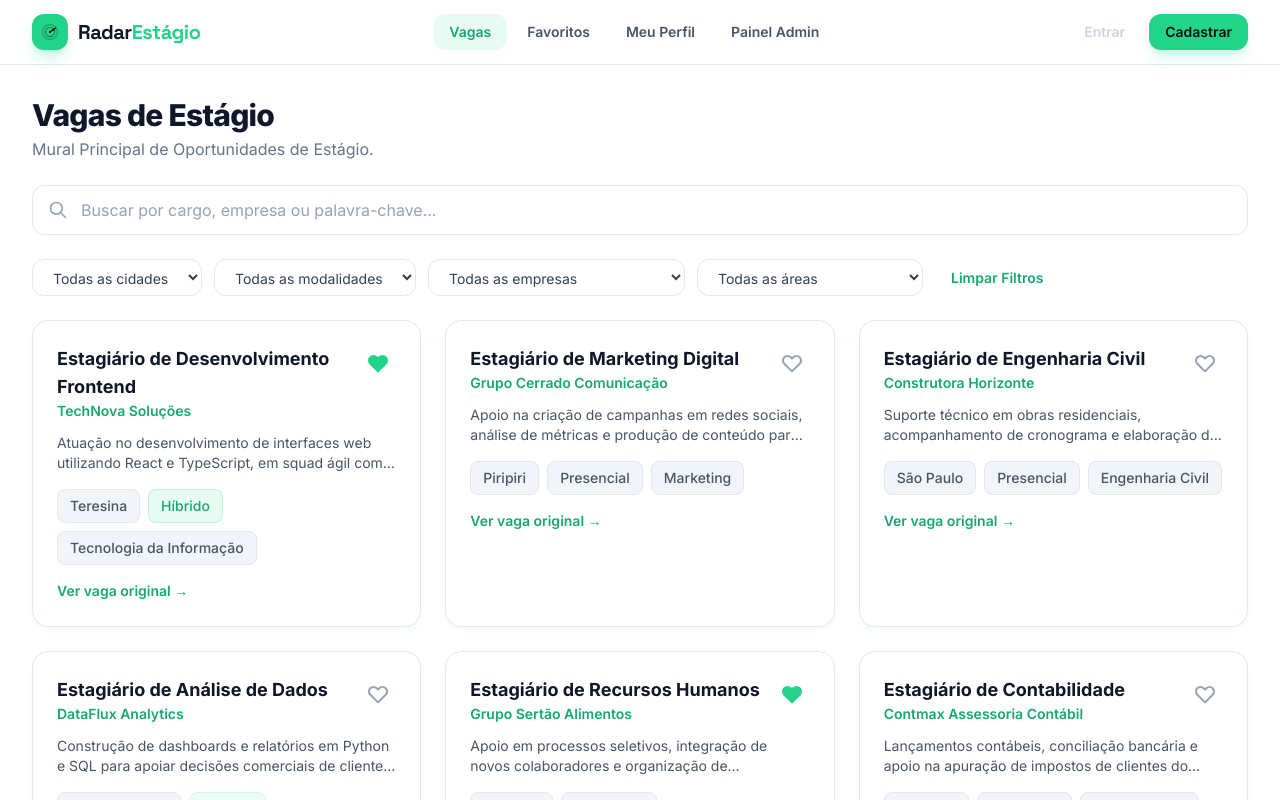
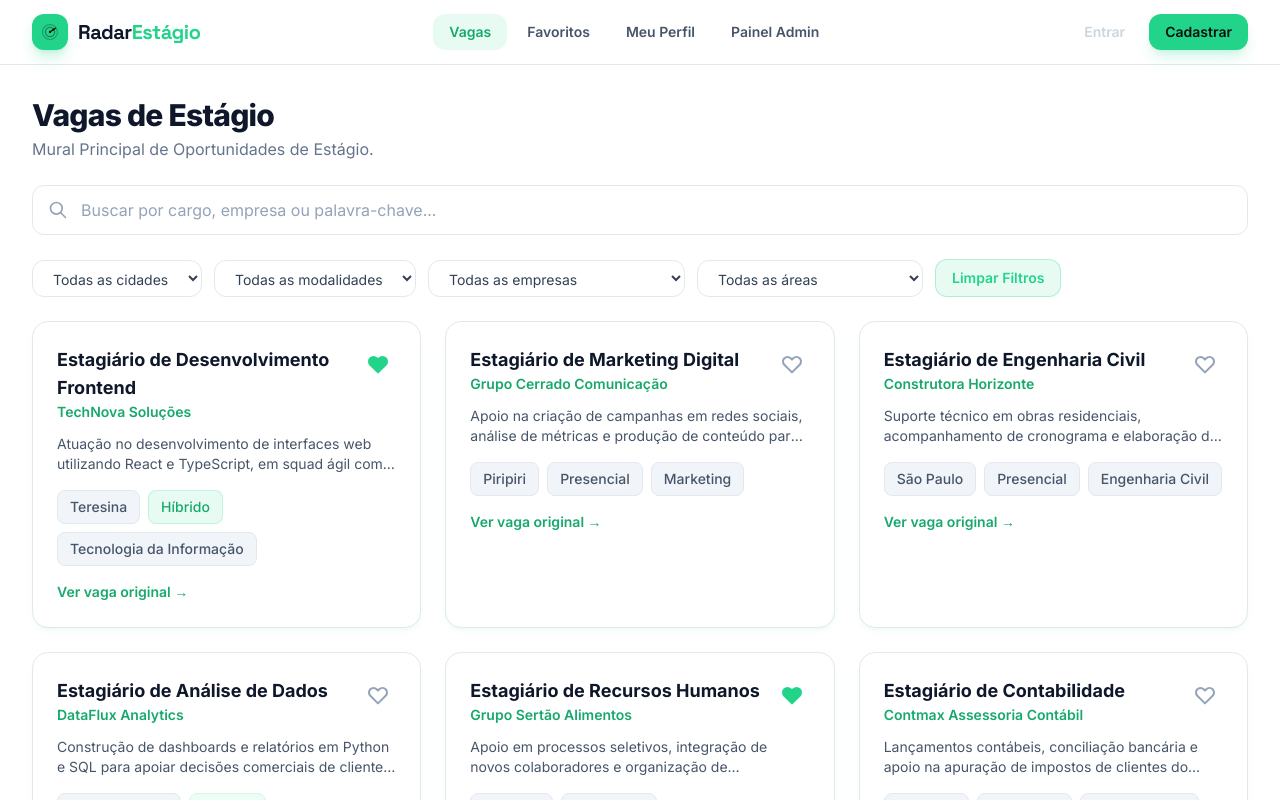
Before and after one commit to Nilson-Rodrigo/radar-estagio, a React (Vite) app: page /vagas in a window 1280 px wide. Shown: the top 800 px of the page. Built offline with nearby package versions, Linux system fonts and the light colour scheme.

Commit message:
refactor: usa componente Button do design system no botao Limpar Filtros

```diff
--- a/src/features/job-filter/ui/Filters.tsx
+++ b/src/features/job-filter/ui/Filters.tsx
@@ -1,5 +1,6 @@
 import React from 'react';
 import type { JobFilters, FilterOptions } from '../../../entities/job/model/filters';
+import Button from '../../../shared/ui/Button';
 
 interface FiltersProps {
   filters: JobFilters;
@@ -30,12 +31,9 @@ const Filters: React.FC<FiltersProps> = ({ filters, opcoes, onAlterarFiltro, onL
         <option value="">Todas as áreas</option>
         {opcoes.areasAtuacao.map((a) => <option key={a} value={a}>{a}</option>)}
       </select>
-      <button
-        onClick={onLimparFiltros}
-        className="px-4 py-2 rounded-control text-sm font-semibold text-radar-600 dark:text-radar-400 hover:bg-radar-500/10 transition-all duration-200"
-      >
+      <Button variant="secondary" size="md" onClick={onLimparFiltros}>
         Limpar Filtros
-      </button>
+      </Button>
     </div>
   );
 };
```
